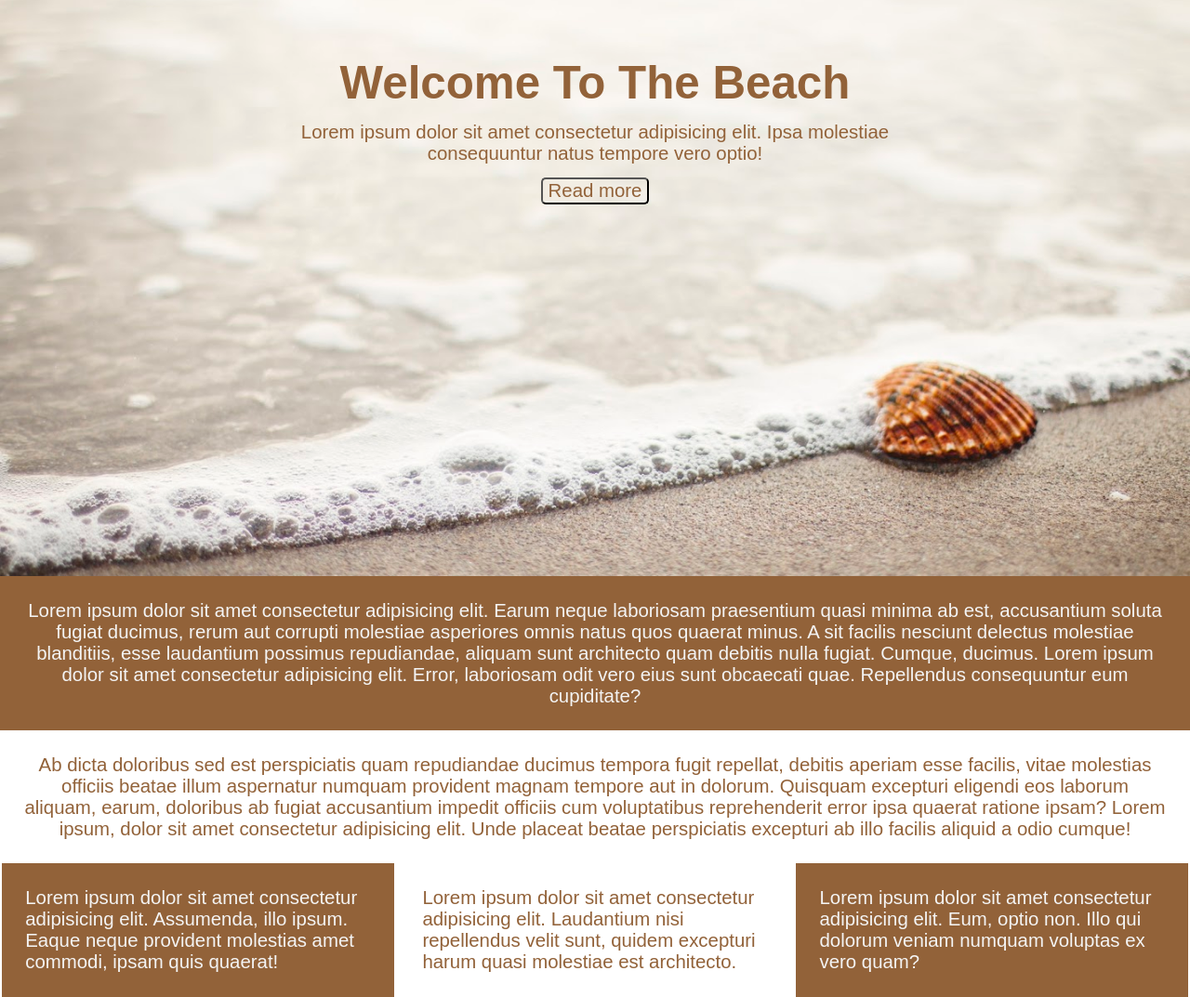
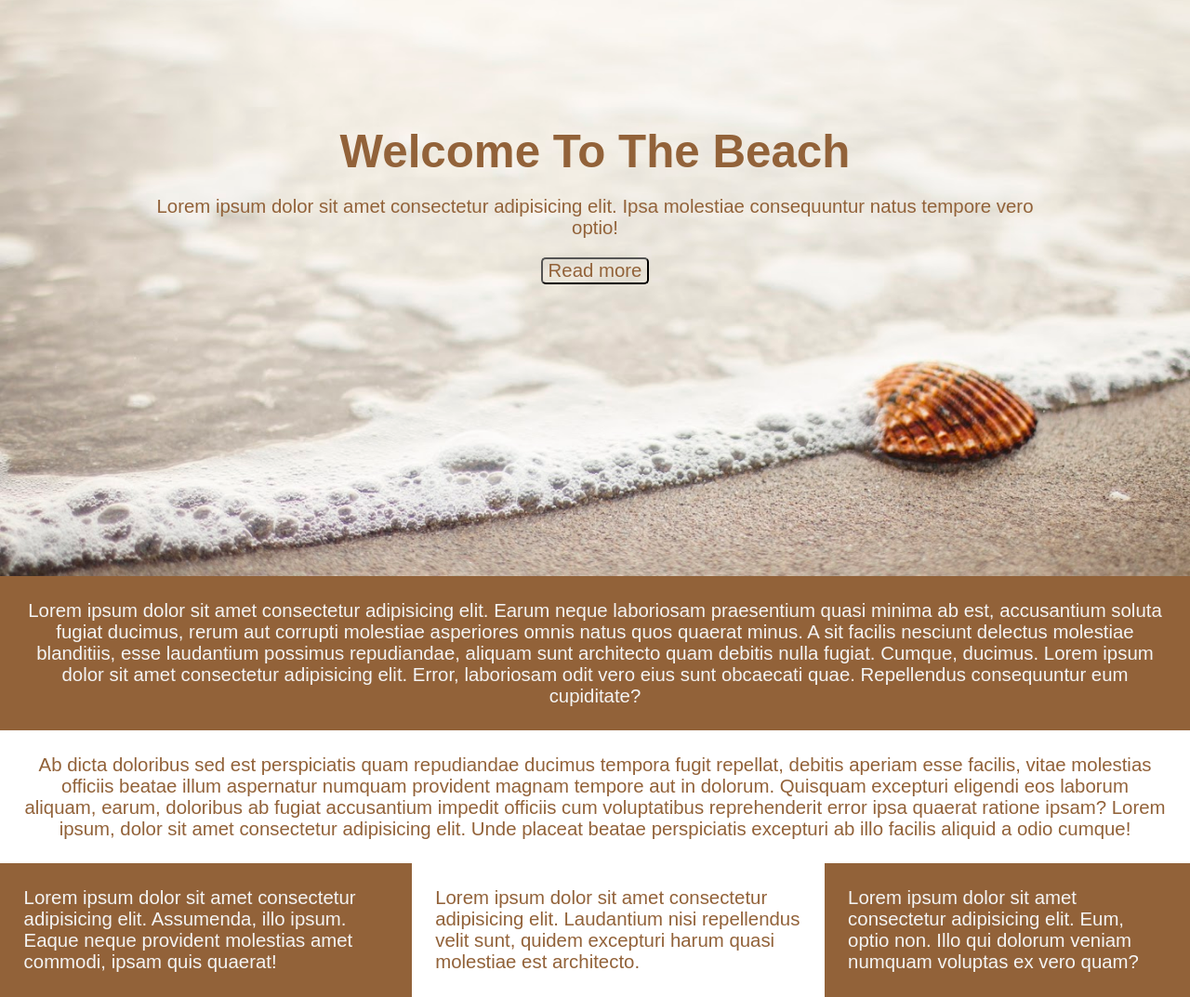
Before and after one commit to valentynaha/fc-landing-page-dz, a plain HTML site: page index.html in a window 1280 px wide. Shown: the part 180-1253 px from the top of the page at 93% size. Drawn offline with Linux system fonts and the light colour scheme.

Commit message:
new styles flex

```diff
--- a/style.css
+++ b/style.css
@@ -13,21 +13,16 @@ p {
 }
 
 .wrapperTop {
+  display: flex;
+  justify-content: center;
+  align-items: center;
+  text-align: center;
   width: 100vw;
   height: 100vh;
   background-image: url("./assets/beachshowcase.jpg");
   background-repeat: no-repeat;
   background-position: center;
   background-size: cover;
-}
-
-.contentBox {
-  max-width: 700px;
-  height: 100%;
-  margin-left: auto;
-  margin-right: auto;
-  text-align: center;
-  padding-top: 30vh;
 }
 
 .mainText {
@@ -49,7 +44,8 @@ p {
 }
 
 .wrapperBottom {
-  width: 100%;
+  display: flex;
+  flex-direction: column;
   text-align: center;
 }
 
@@ -59,12 +55,7 @@ p {
 }
 
 .textBox {
-  width: 100%;
+  display: flex;
+  flex-direction: row;
+  text-align: start;
 }
-
-.bottomText {
-  display: inline-block;
-  max-width: 33%;
-  text-align: start;
-  box-sizing: border-box;
-}
```
